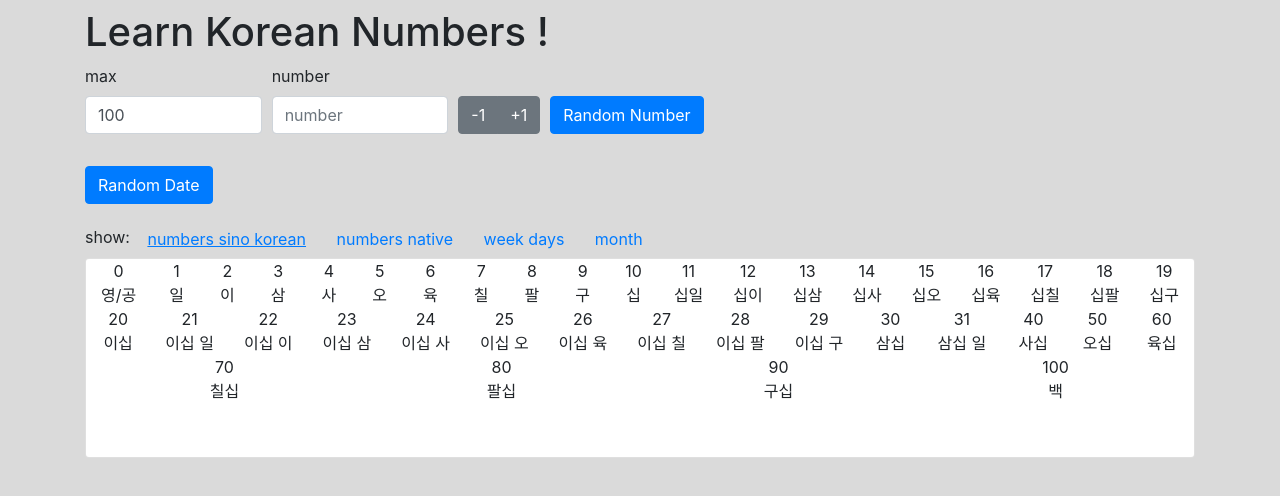
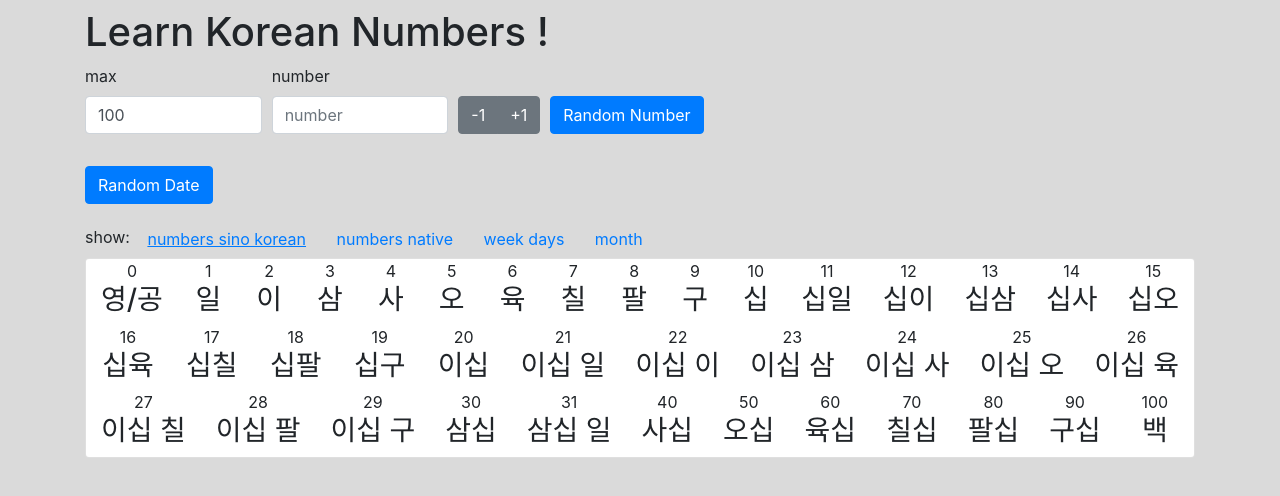
Before and after one commit to jdeflaux/svelte-korean-numbers, a Svelte app: page / in a window 1280 px wide. Both pictures are taken after a click on the button "numbers sino korean". Shown: the top 496 px of the page. Built offline with nearby package versions, Linux system fonts and the light colour scheme.

Commit message:
bigger font

```diff
--- a/src/ListAll.svelte
+++ b/src/ListAll.svelte
@@ -77,7 +77,7 @@
         {#each items as item}
           <div class="col text-nowrap text-center">
             <div>{item.uk}</div>
-            <div>{item.kr}</div>
+            <h3>{item.kr}</h3>
           </div>
         {/each}
       </div>
```
